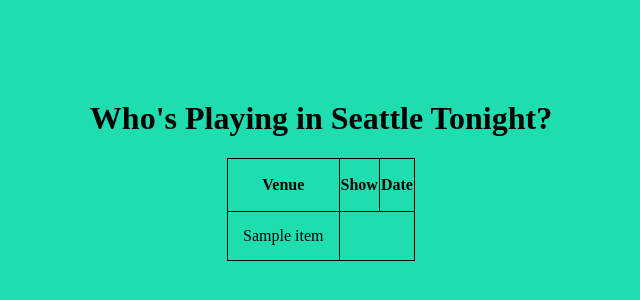
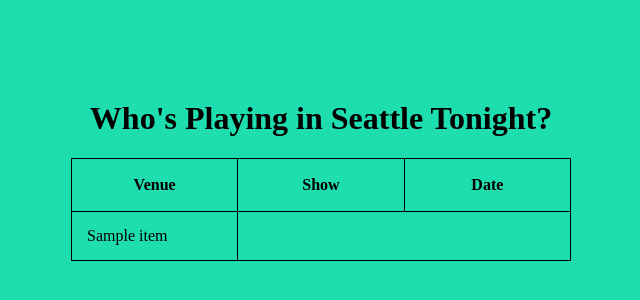
Before and after one commit to BobcatBlue/Music-In-Seattle_Flask, a Flask app: template templates/index.html in a window 1280 px wide. Shown: the top 300 px of the page, without its empty margins (319-959 px from the left). Run offline with Flask 3, Linux system fonts and the light colour scheme; the template is opened without the code that fills it: most values are stand-ins (such as "Sample title", 1, 10 or a date in 2020); parts of the project's set-up code (start-up, migrations or seed data) failed here and were passed over.

Commit message:
Updated table aesthetics with size styling.

```diff
--- a/templates/index.html
+++ b/templates/index.html
@@ -4,7 +4,7 @@
     <meta charset="UTF-8">
     <meta http-equiv="X-UA-Compatible" content="IE=edge">
     <meta name="viewport" content="width-device-width, initial-scale=1.0">
-    <title>Title</title>
+    <title>Seattle Local Music</title>
     <style>
     body {
         background-color: #1eddaf;
@@ -17,11 +17,15 @@
         margin-left: auto;
         margin-right: auto;
      }
-     table, th {
+     table {
+        min-width: 500px;
         border: 1px solid;
         border-collapse: collapse;
      }
      th {
+        min-width: 150px;
+        max-width: 700px;
+        border: 1px solid;
         height: 50px;
      }
      td {
```
